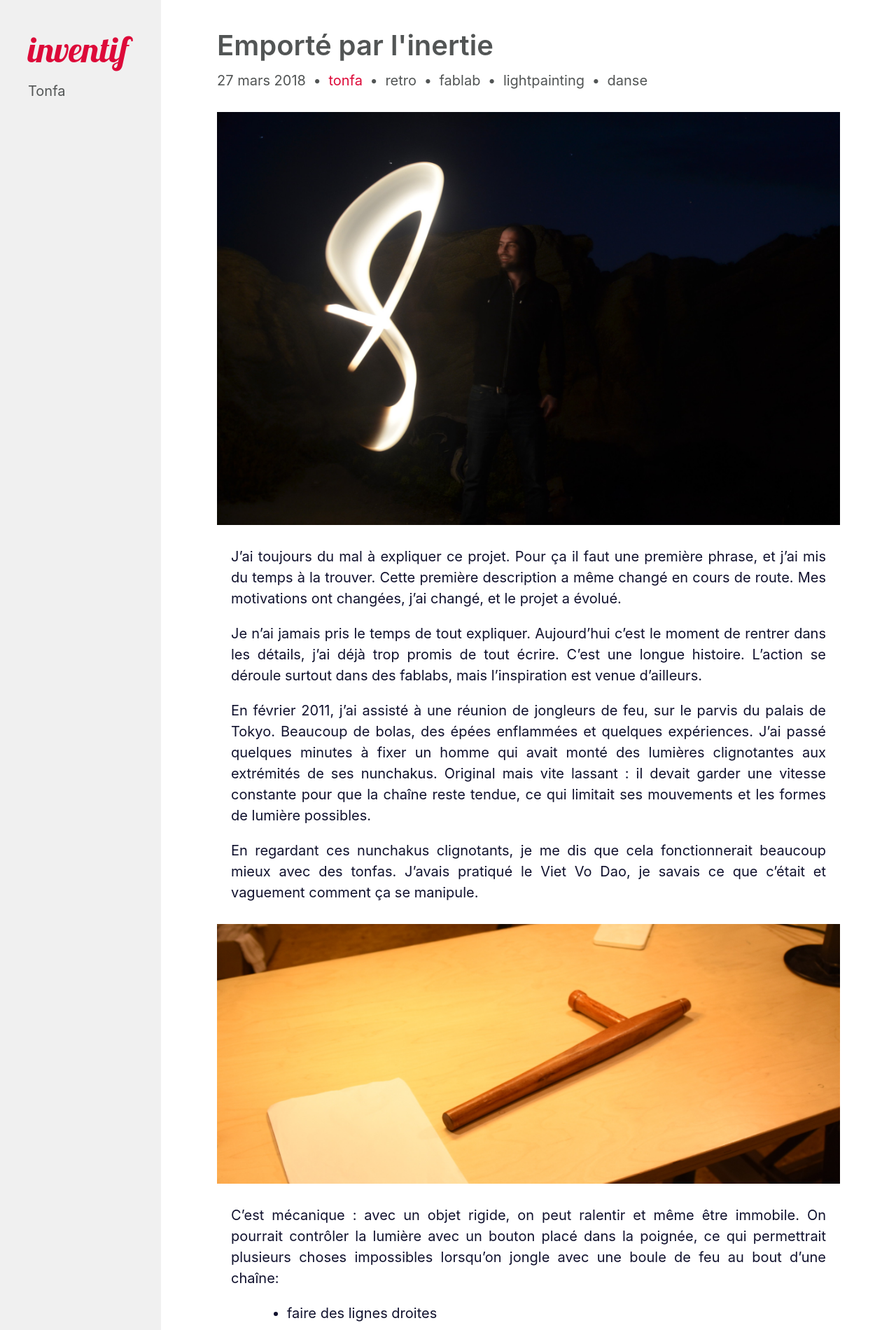
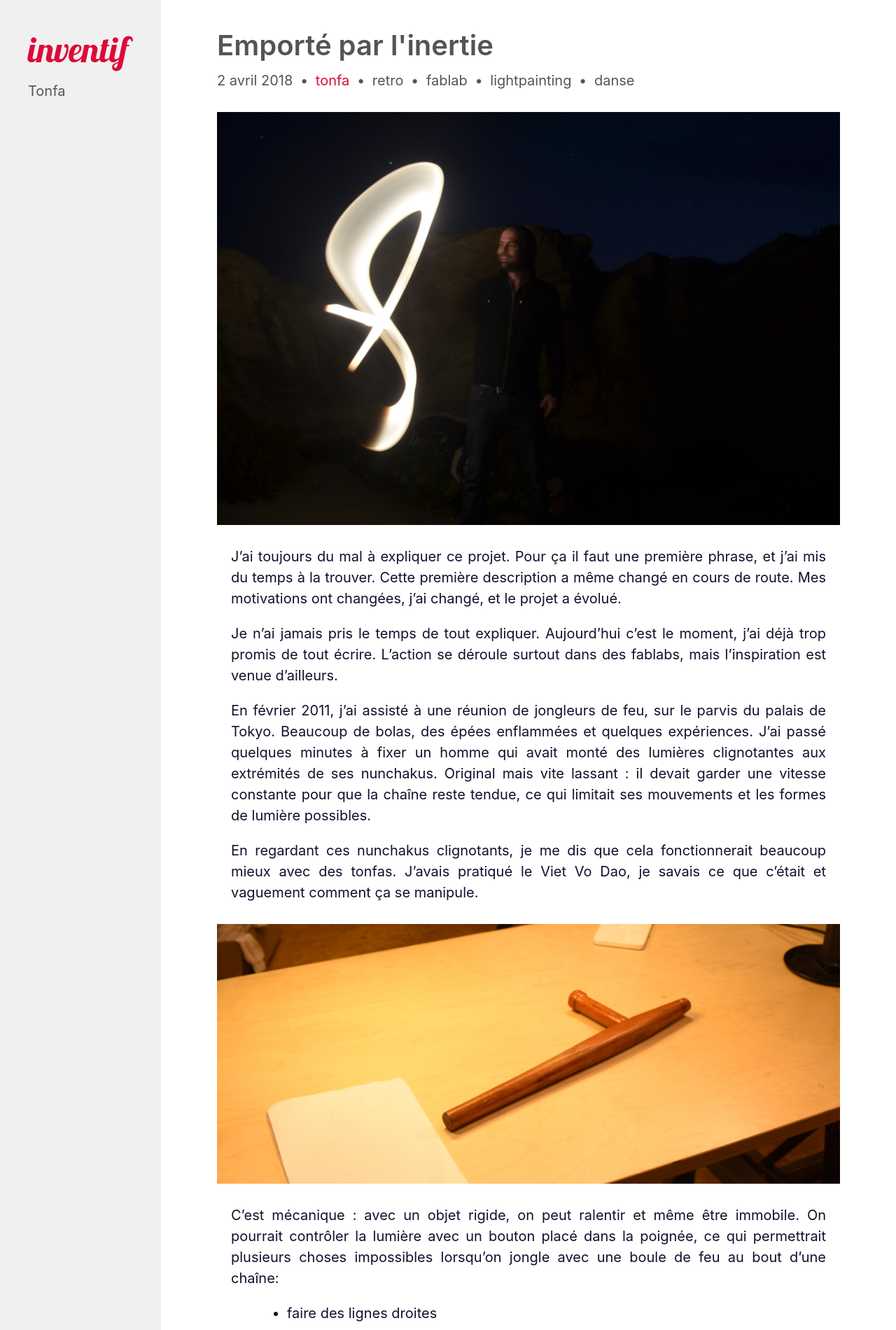
Before and after one commit to Ruff9/inventif, a Jekyll site: the page built from _posts/2018-04-02-retroTonfa.md, in a window 1280 px wide. Shown: the top 1900 px of the page at 70% size. Built offline with Jekyll 4.4.1, drawn with Linux system fonts in a browser that asks for light colours; comment, search, counter and statistics services are not loaded.

Commit message:
release last post

```diff
--- a/_posts/2018-03-27-retroTonfa.md
+++ b/_posts/2018-04-02-retroTonfa.md
@@ -1,7 +1,7 @@
 ---
 layout: post
 title:  "Emporté par l'inertie"
-date:   2018-03-27 20:20:20 +0200
+date:   2018-04-02 20:20:20 +0200
 permalink: retro_tonfa
 cover: LTquiberon/quib4.JPG
 categories: tonfa
@@ -12,7 +12,7 @@ tags: retro fablab lightpainting danse
 
 J'ai toujours du mal à expliquer ce projet. Pour ça il faut une première phrase, et j'ai mis du temps à la trouver. Cette première description a même changé en cours de route. Mes motivations ont changées, j'ai changé, et le projet a évolué.
 
-Je n'ai jamais pris le temps de tout expliquer. Aujourd'hui c'est le moment de rentrer dans les détails, j'ai déjà trop promis de tout écrire. C'est une longue histoire. L'action se déroule surtout dans des fablabs, mais l'inspiration est venue d'ailleurs.
+Je n'ai jamais pris le temps de tout expliquer. Aujourd'hui c'est le moment, j'ai déjà trop promis de tout écrire. L'action se déroule surtout dans des fablabs, mais l'inspiration est venue d'ailleurs.
 
 <!--more-->
 
@@ -80,7 +80,7 @@ La conception a été plus compliquée que la technique. Je n'aurais pas cru: Il
 
 {% include image.html name="6moisDeFablab/6m_couv.jpg" %}
 
-Du cahier des charges de départ, certains principes sont restés. Pour être transportable l'objet doit être démontable.La lumière doit être assez puissante pour suffire à m'éclairer dans l'obscurité. Ces tonfas doivent pouvoir être la seule source lumineuse.
+Du cahier des charges de départ, certains principes sont restés. Pour être transportable l'objet doit être démontable. La lumière doit être assez puissante pour suffire à m'éclairer dans l'obscurité. Ces tonfas doivent pouvoir être la seule source lumineuse.
 
 J'ai fait des compromis sur quasiment tout le reste. L'appareil fonctionne à piles, et non avec une batterie Li-ion. J'ai longtemps voulu avoir deux modes d'utilisation. J'ai essayé de construire moi-même la source lumineuse, au final j'ai utilisé des spots Leds prévus pour l'ameublement.
 
@@ -144,9 +144,9 @@ La dernière surprise de 2017 est arrivée quand j'ai voulu fabriquer deux exemp
 
 C'est le principal frein à l'accueil d'autres personnes dans le projet. 64 heures d'impression, sans compter l'assemblage et tous les apprentissages nécessaires, c'est beaucoup demander. Durant toute cette période je suis resté concentré sur l'idée que les pièces devaient être bon marché, je n'avais pas pensé à l'investissement en temps.
 
-Donner envie à d'autres, c'est certainement possible, il y a des actions à mener. Travailler la pratique de danse, produire des vidéos, écrire des tutoriels, filmer des tutoriels et des exercices de danse. Communiquer sur tout ça. Ce texte est un premier pas, mais je ne sais pas si je veux investir beaucoup de temps dans la communication. On n'est plus dans les années 2000, et les idées qui explosent sur internet sans stratégie de communication ça n'existe plus.
+Donner envie à d'autres, c'est certainement possible, il y a des actions à mener. Travailler la pratique de danse, produire des vidéos, écrire des tutoriels, filmer des tutoriels et des exercices de danse. Communiquer sur tout ça. Ce texte est un premier pas, mais je ne sais pas si je veux investir beaucoup de temps dans la communication. On n'est plus dans les années 2000, et les idées qui se développent sur internet sans stratégie ça n'existe plus.
 
-J'ai commencé la recherche sur la danse dans une salle de répétition du [Jardin d'Alice](https://www.lejardindalice.org/)<sup>4</sup>, à Montreuil. Je ne sais pas du tout jusqu'où cela va me mener, certainement au tournage de quelques vidéos supplémentaires.
+J'ai commencé la recherche sur la danse dans une salle de répétition du [Jardin d'Alice](https://www.lejardindalice.org/)<sup>4</sup>, à Montreuil. Je ne sais pas jusqu'où cela va me mener, certainement au tournage de quelques vidéos supplémentaires.
 
 Ce projet est redevenu intermittent depuis quelques mois. Je n'ai pas pris de vacances en 2017 et j'ai vraiment envie de le faire en 2018. Je partirais certainement avec les tonfas dans mon sac et il est possible que je demande à certains d'entre vous de prendre des photos ou des vidéos.
 
```
Also changed, not shown: README.md.
